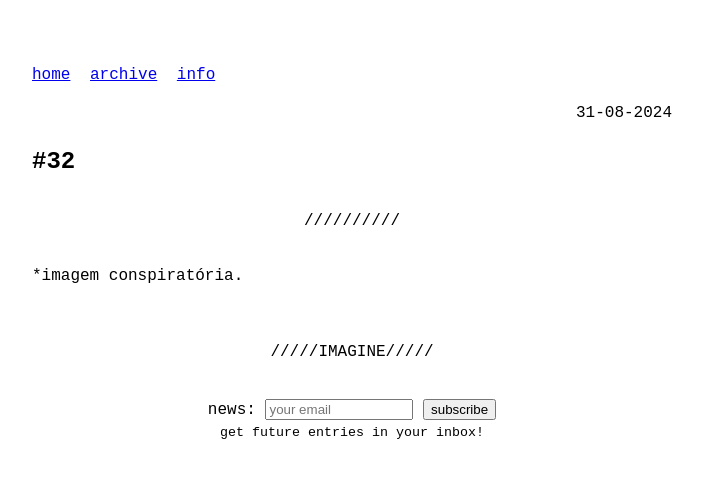
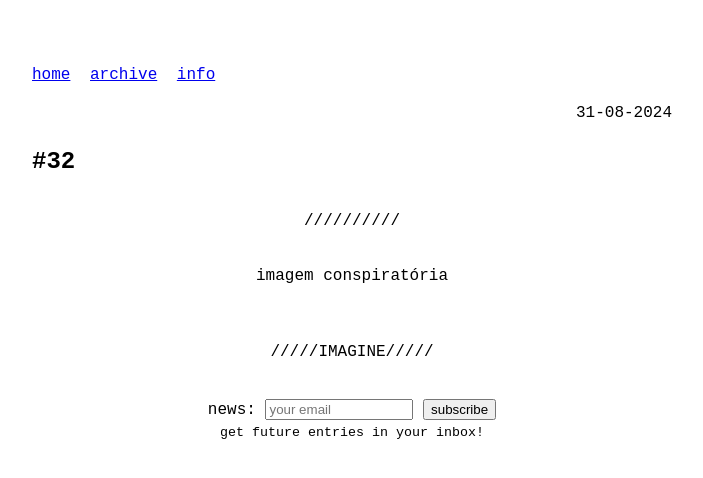
Before and after one commit to odaniloluna/odaniloluna.github.io, a Jekyll site: the page built from _posts/2024-08-31-#32.md, in a window 1280 px wide. Shown: the top 478 px of the page, without its empty margins (288-991 px from the left). Built offline with Jekyll 4.4.1, drawn with Linux system fonts in a browser that asks for light colours.

Commit message:
Update 2024-08-31-#32.md

```diff
--- a/_posts/2024-08-31-#32.md
+++ b/_posts/2024-08-31-#32.md
@@ -4,7 +4,7 @@ title: #32
 slug: #32
 ---
 ---
-<p class="description" style="text-align: justify;">
-*imagem conspiratória.
+<p class="description" style="text-align: center;">
+imagem conspiratória
 <br>
 <br>
```
